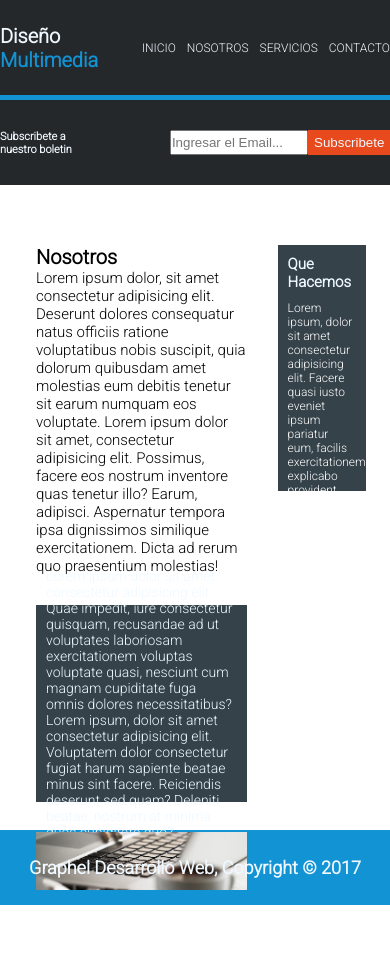
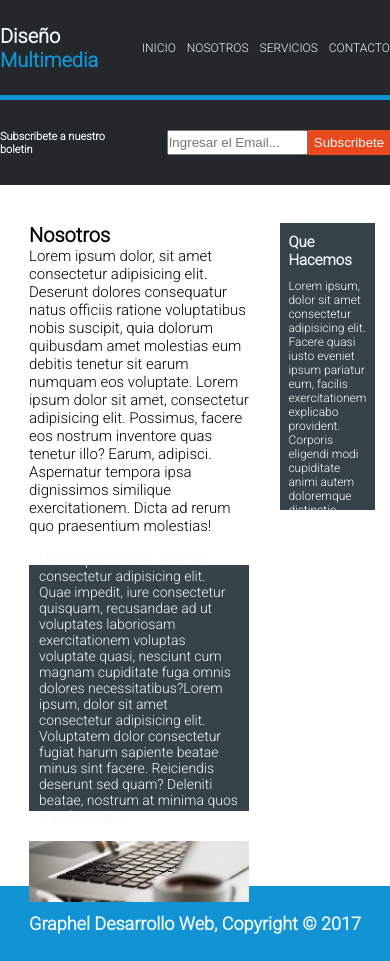
Before and after one commit to kevynpinedasena/TRABAJO_FLEX, a plain HTML site: page nosotros.html in a window 390 px wide. Before the commit the page ends 905 px from the top, so only its background shows below. Drawn offline with Linux system fonts and the light colour scheme.

Commit message:
Se creo el media queries de 450px

```diff
--- a/css/style.css
+++ b/css/style.css
@@ -705,3 +705,87 @@ input{
         margin-top: 17px;
     }
 }
+@media(max-width: 450px){
+    h2 {
+        color: aliceblue;
+        font-size: 24px;
+    }
+    .texto p {
+        color: aliceblue;
+        font-size: 13px;
+    }
+    .iconos {
+        display: flex;
+        height: 446px;
+        justify-content: center;
+        gap: 52px;
+    }
+    .dosmenu {
+        display: flex;
+        align-items: center;
+        justify-content: space-around;
+        width: 40%;
+    }
+    .linea2 {
+        display: flex;
+        justify-content: space-around;
+        background-color: rgb(36 40 43);
+        font-size: 50px;
+        height: 85px;
+        gap: 55px;
+    }
+    .ico1 {
+        display: flex;
+        justify-content: center;
+        width: 18%;
+        text-align: center;
+        flex-direction: column;
+        align-items: center;
+        gap: 22px;
+    }
+    .conte {
+        display: flex;
+        flex-direction: row;
+        justify-content: space-between;
+        width: 100%;
+        height: 645px;
+        padding: 18px 9px;
+        gap: 0px;
+    }
+    .text3 {
+        width: 106%;
+        height: 287px;
+        color: white;
+        padding: 10px 8px;
+        background-color: rgb(53 66 74);
+    }
+    .conte {
+        display: flex;
+        flex-direction: row;
+        justify-content: space-between;
+        width: 100%;
+        height: 701px;
+        padding: 18px 9px;
+        gap: 0px;
+    }
+    .text2 {
+        display: flex;
+        justify-content: center;
+        align-items: center;
+        width: 100%;
+        height: 246px;
+        color: aliceblue;
+        padding: 10px 10px;
+        background-color: rgb(53 66 74);
+    }
+    .text33 {
+        width: 103%;
+        height: 316px;
+        color: white;
+        padding: 10px 10px;
+        background-color: rgb(53 66 74);
+    }
+    .izqui .car h3 {
+        margin-top: 15px;
+    }
+}
```
